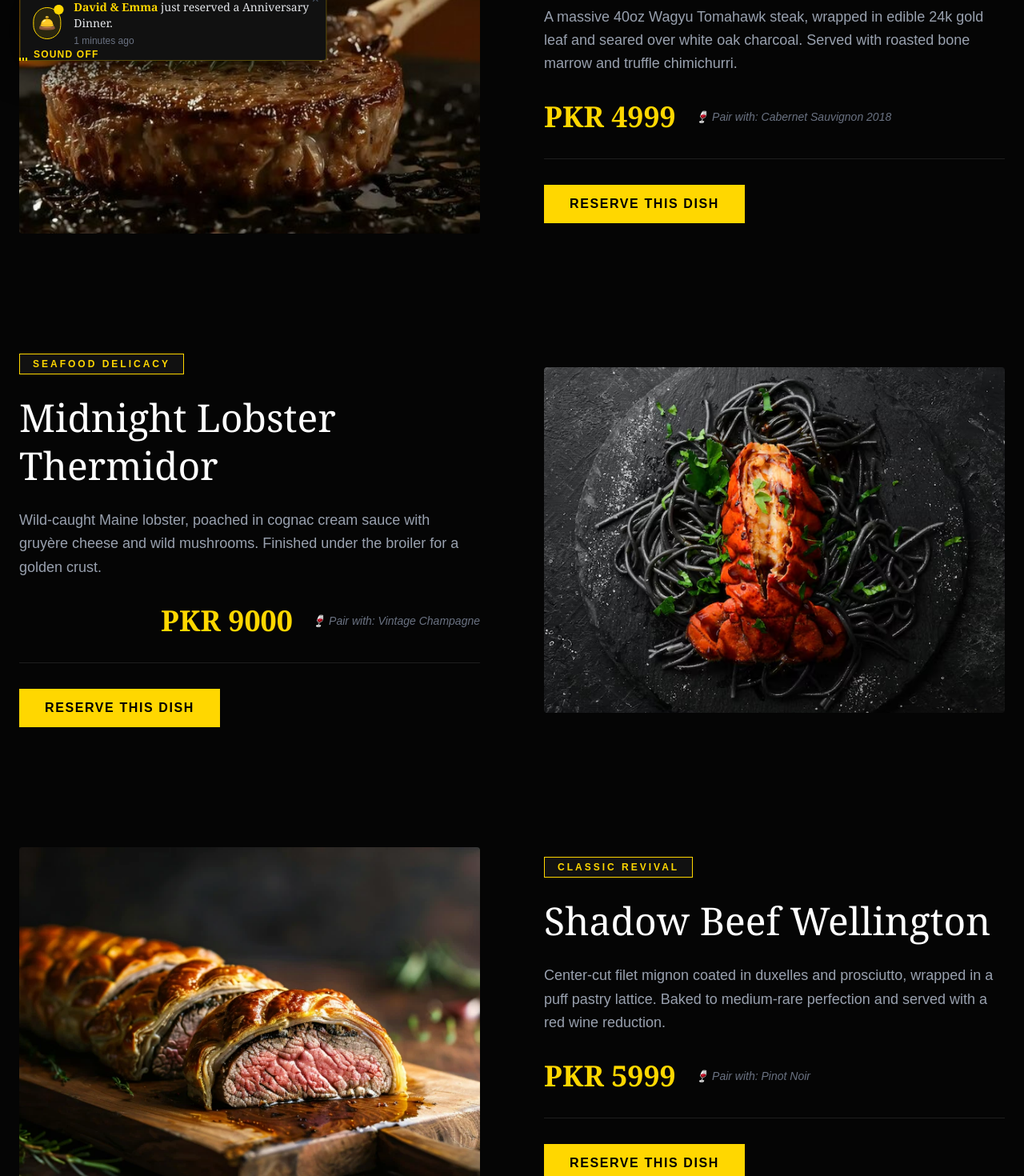
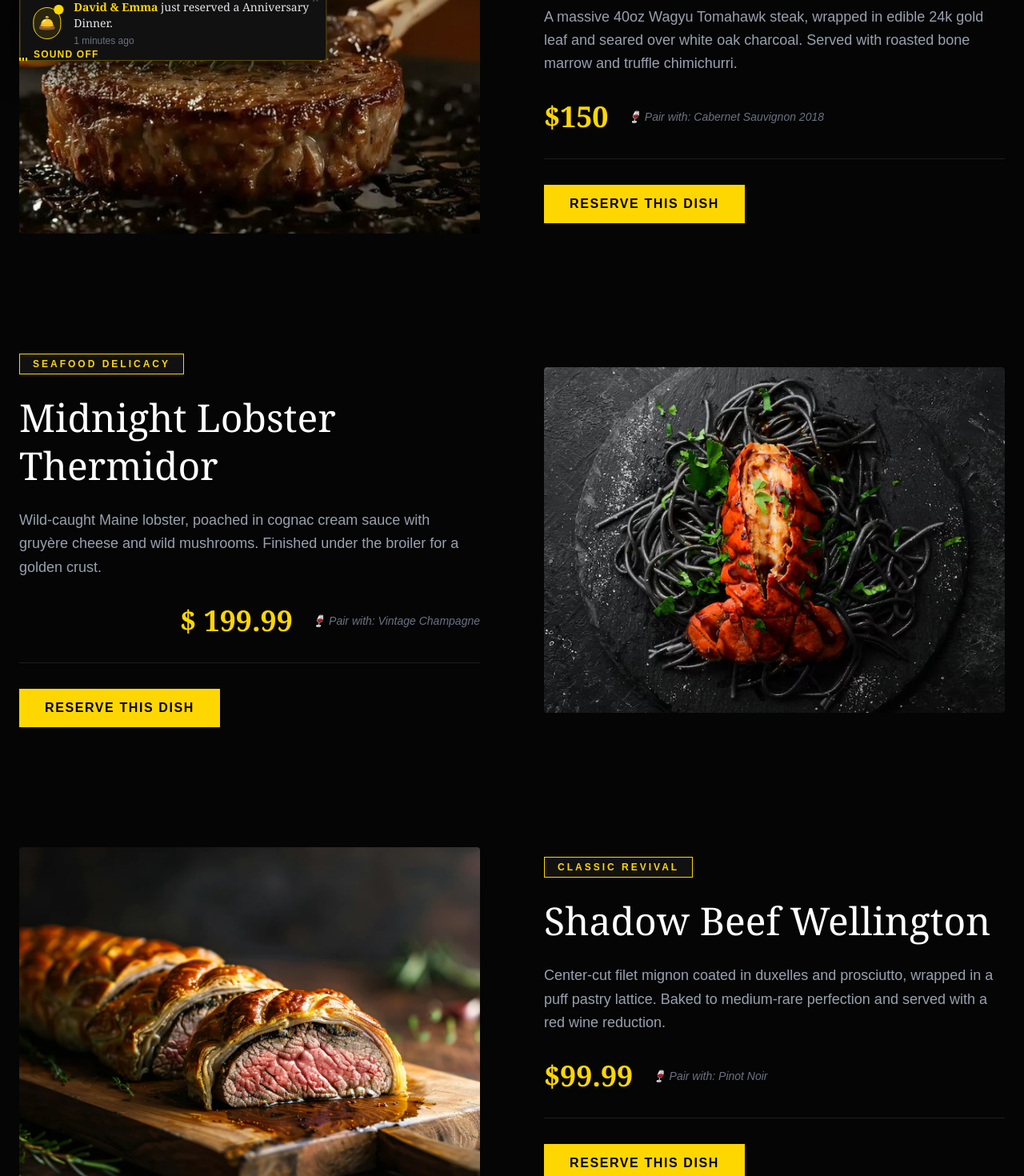
Before and after one commit to onyx-digital-26/shadow-grill, a Next.js app: page /specials in a window 1280 px wide. Shown: the part 700-2170 px from the top of the page at 80% size. Built offline with nearby package versions, Linux system fonts and the light colour scheme.

Commit message:
special update

```diff
--- a/app/data.js
+++ b/app/data.js
@@ -135,7 +135,7 @@ export const specialsData = [
     title: "The Golden Tomahawk",
     tag: "Signature Dish",
     desc: "A massive 40oz Wagyu Tomahawk steak, wrapped in edible 24k gold leaf and seared over white oak charcoal. Served with roasted bone marrow and truffle chimichurri.",
-    price: "PKR 4999",
+    price: "$150",
     pairing: "Cabernet Sauvignon 2018",
     image: "/images/special-tomahawk.jpg",
   },
@@ -144,7 +144,7 @@ export const specialsData = [
     title: "Midnight Lobster Thermidor",
     tag: "Seafood Delicacy",
     desc: "Wild-caught Maine lobster, poached in cognac cream sauce with gruyère cheese and wild mushrooms. Finished under the broiler for a golden crust.",
-    price: "PKR 9000",
+    price: "$ 199.99",
     pairing: "Vintage Champagne",
     image: "/images/special-lobster.jpg",
   },
@@ -153,7 +153,7 @@ export const specialsData = [
     title: "Shadow Beef Wellington",
     tag: "Classic Revival",
     desc: "Center-cut filet mignon coated in duxelles and prosciutto, wrapped in a puff pastry lattice. Baked to medium-rare perfection and served with a red wine reduction.",
-    price: "PKR 5999",
+    price: "$99.99",
     pairing: "Pinot Noir",
     image: "/images/special-wellington.jpg",
   },
```
